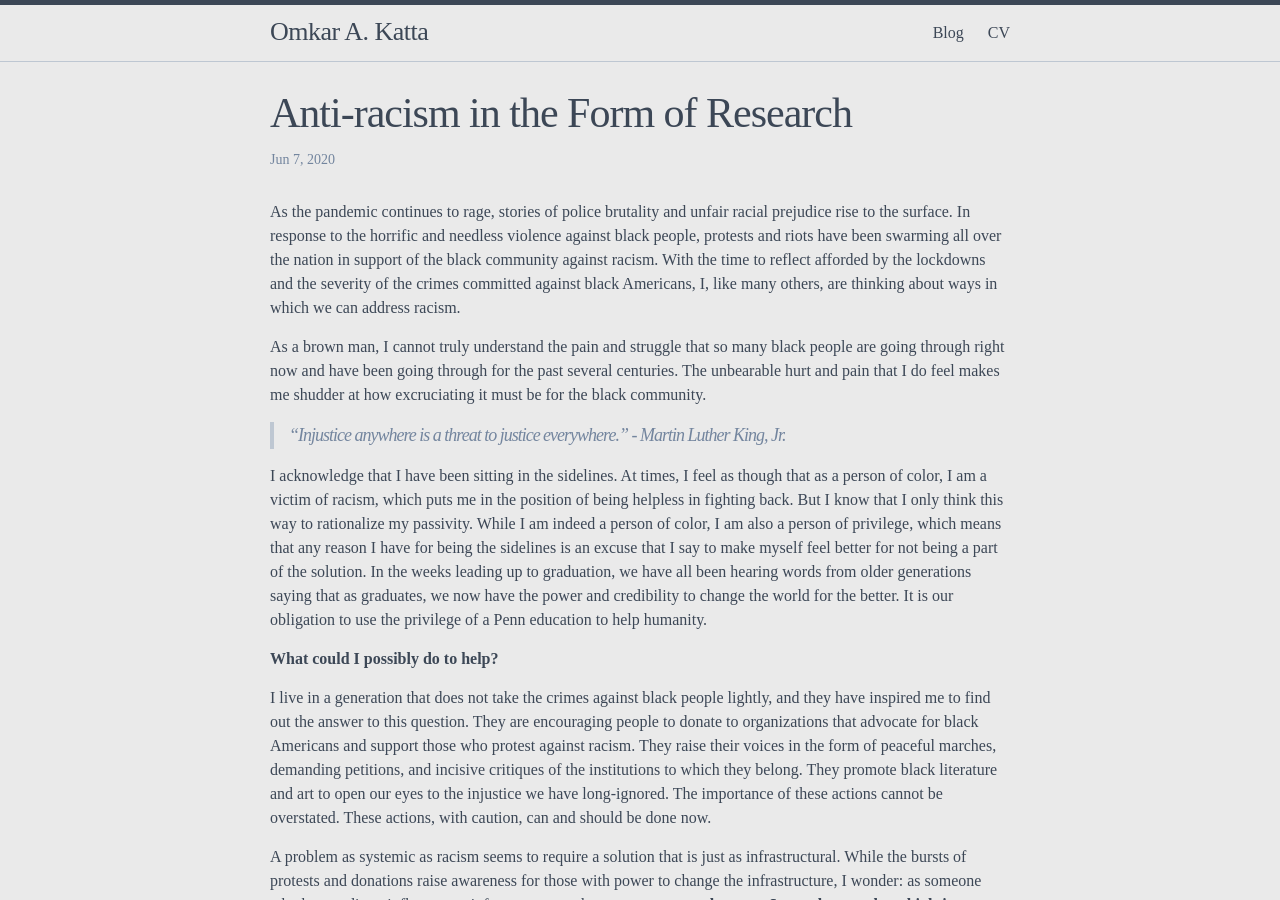
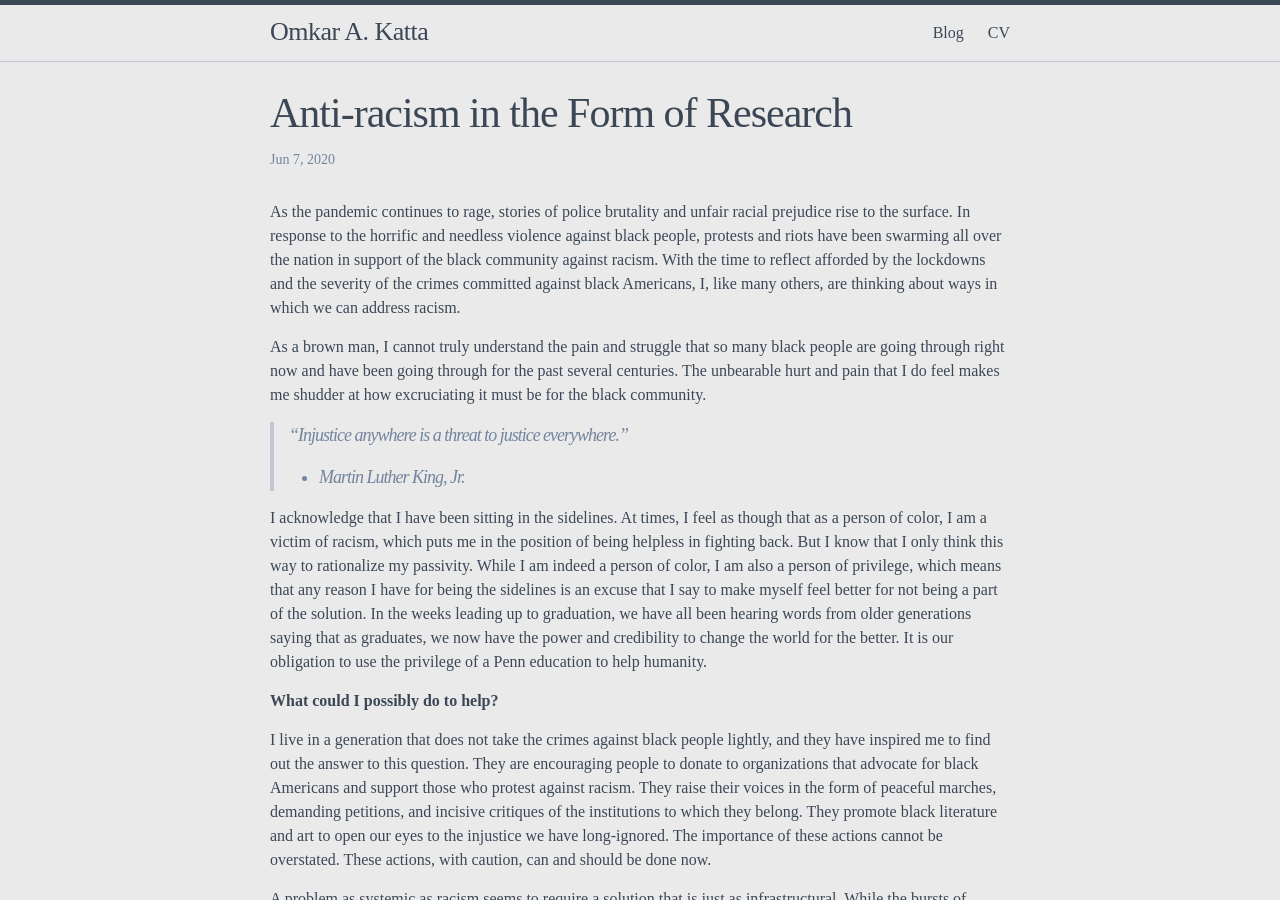
Before and after one commit to omkarakatta/omkarakatta.github.io, a Jekyll site: the page built from _posts/2020-06-07-anti-racism-in-the-form-of-research.markdown, in a window 1280 px wide and 900 px high. Built offline with Jekyll 4.4.1, drawn with Linux system fonts in a browser that asks for light colours; nearby versions of some CDN libraries; formulas are drawn with MathJax 3.

Commit message:
change formatting of block quote

```diff
--- a/_posts/2020-06-07-anti-racism-in-the-form-of-research.markdown
+++ b/_posts/2020-06-07-anti-racism-in-the-form-of-research.markdown
@@ -10,7 +10,8 @@
 
 As a brown man, I cannot truly understand the pain and struggle that so many black people are going through right now and have been going through for the past several centuries. The unbearable hurt and pain that I do feel makes me shudder at how excruciating it must be for the black community.
 
-> "Injustice anywhere is a threat to justice everywhere." - Martin Luther King, Jr.
+> "Injustice anywhere is a threat to justice everywhere."
+> - Martin Luther King, Jr.
 
 I acknowledge that I have been sitting in the sidelines. At times, I feel as though that as a person of color, I am a victim of racism, which puts me in the position of being helpless in fighting back. But I know that I only think this way to rationalize my passivity. While I am indeed a person of color, I am also a person of privilege, which means that any reason I have for being the sidelines is an excuse that I say to make myself feel better for not being a part of the solution. In the weeks leading up to graduation, we have all been hearing words from older generations saying that as graduates, we now have the power and credibility to change the world for the better. It is our obligation to use the privilege of a Penn education to help humanity.
 
```
